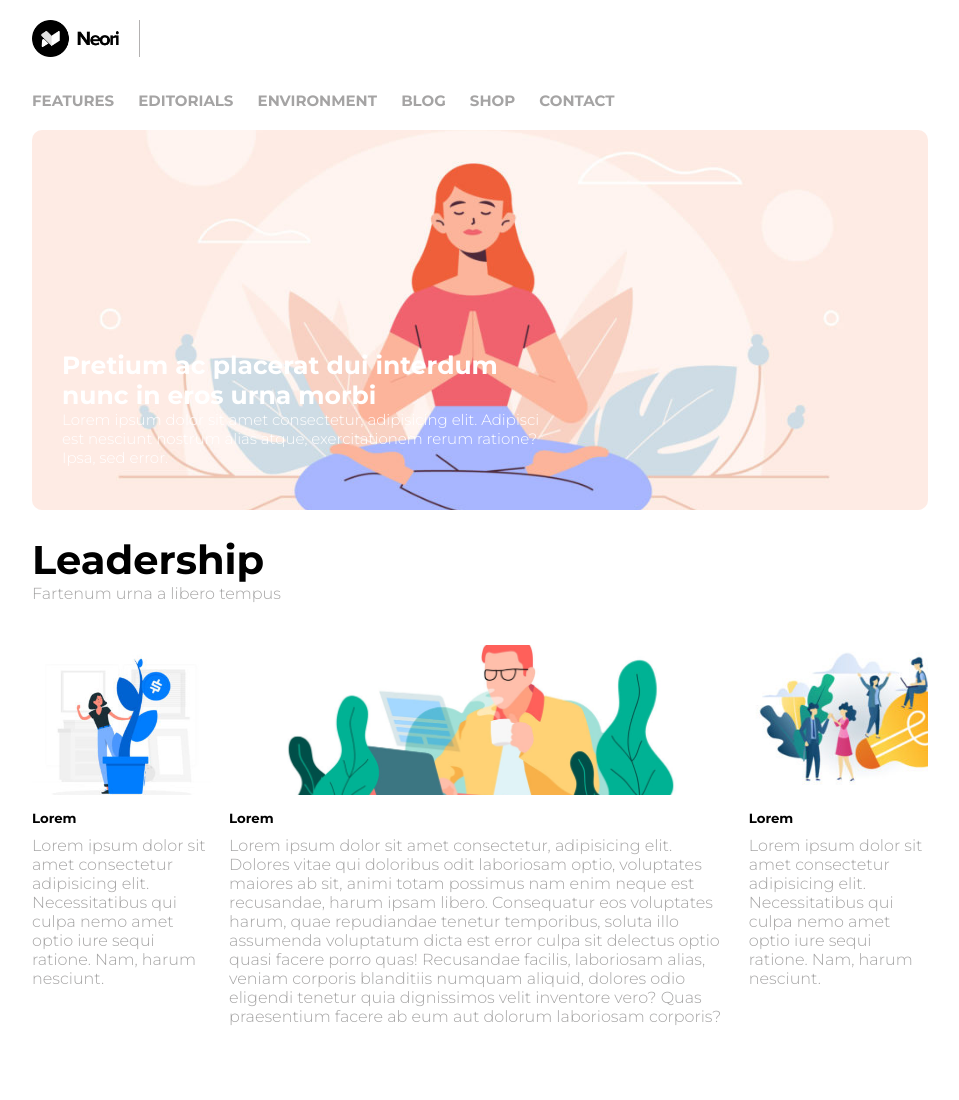
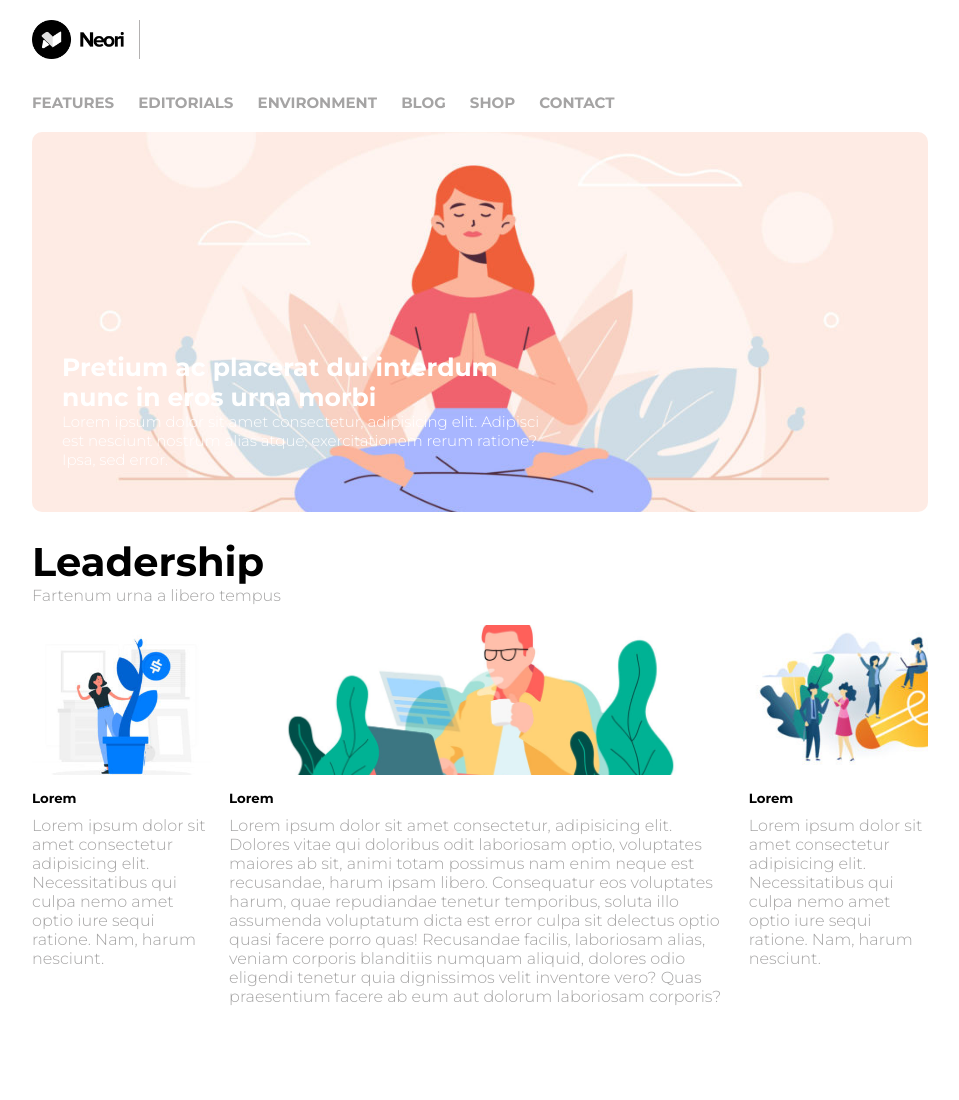
Before and after one commit to Pievisco89/htmlcss-wp, a plain HTML site: page index.html in a window 1280 px wide. Shown: the top 1100 px of the page, without its empty margins (160-1119 px from the left). Drawn offline with Linux system fonts and the light colour scheme.

Commit message:
qualche aggiustamento

```diff
--- a/assets/css/style.css
+++ b/assets/css/style.css
@@ -39,7 +39,7 @@ header .logo{
 
 img{
   width: 30%;
-  padding-right: 20px;
+  padding-right: 15px;
   border-right: 1px solid rgb(179, 177, 177);
 }
 
@@ -86,8 +86,6 @@ header .banner p{
 }
 
 main .oggetto{
-  width: 100%;
-  height: 90px;
   margin-bottom: 20px;
 }
 
@@ -114,7 +112,7 @@ main section{
   float: left;
 }
 
-.left .photo-left{
+.photo-left{
   width: 100%;
   height: 30%;
   border-radius: 10px;
@@ -142,7 +140,7 @@ main section{
   margin-bottom: 15px;
 }
 
-.right .photo-right{
+.photo-right{
   width: 100%;
   height: 30%;
   border-radius: 10px;
--- a/index.html
+++ b/index.html
@@ -50,7 +50,7 @@
           <span>Fartenum urna a libero tempus</span>
         </div>
 
-        <aside class="left">
+        <aside>
 
           <div class="photo-left">
           </div>
@@ -73,7 +73,7 @@
 
         </section>
 
-        <aside class="right">
+        <aside>
 
           <div class="photo-right">
           </div>
```
